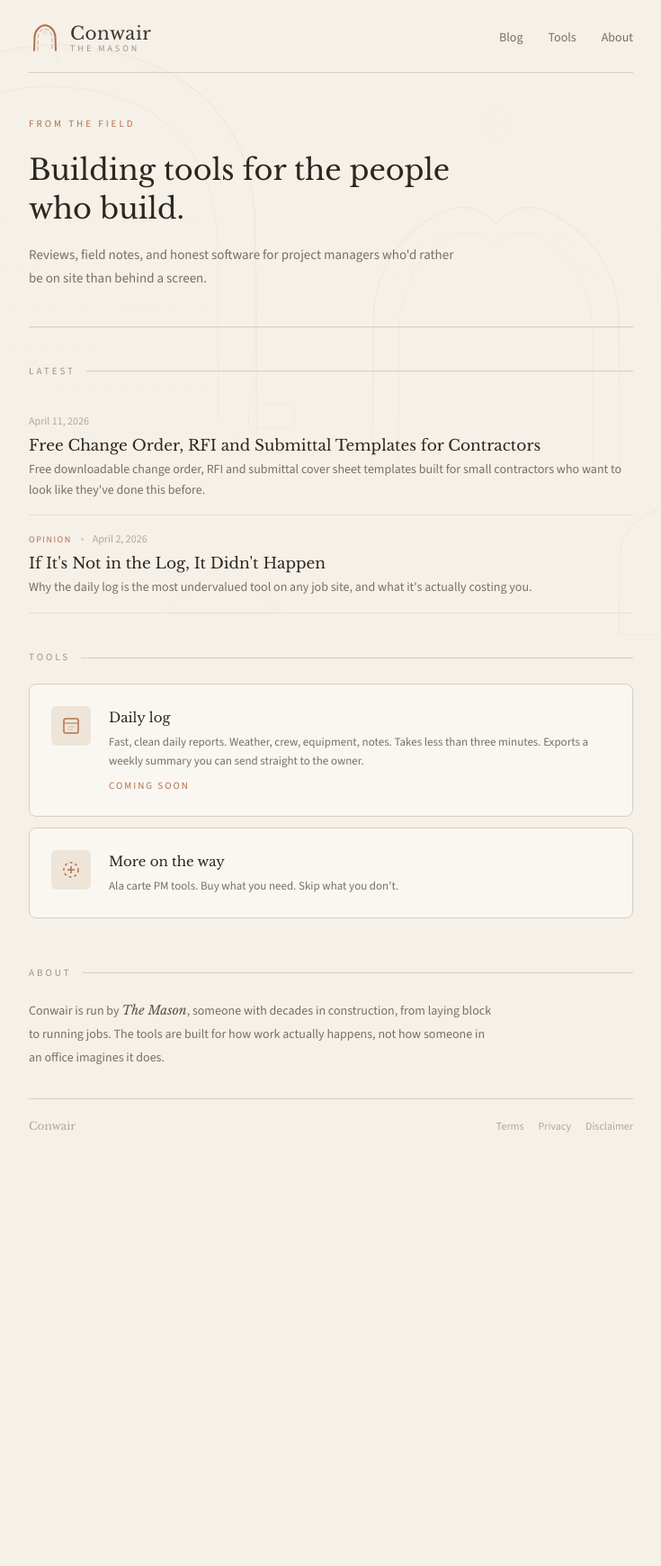
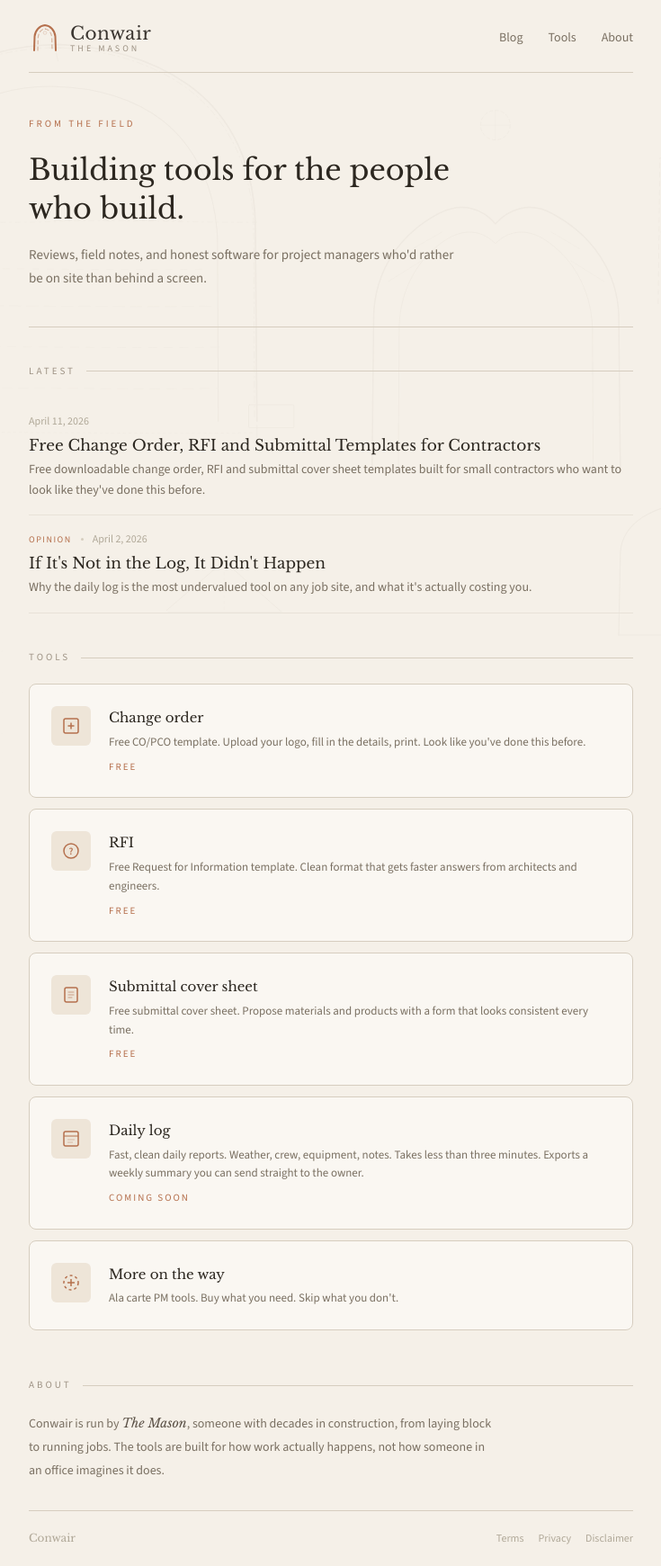
Before and after one commit to oldmanyellsathema/Conwair, a Jekyll site: the page built from index.md, in a window 1280 px wide. Shown: the whole page at 90% size, without its empty margins (272-1007 px from the left). Built offline with Jekyll 4.4.1, drawn with Linux system fonts in a browser that asks for light colours; before the commit the page ends 1282 px from its top, so only the background shows below that.

Commit message:
Add tools section with free templates links
Added new tools section with links to various free templates.

```diff
--- a/_layouts/home.html
+++ b/_layouts/home.html
@@ -1,18 +1,15 @@
 ---
 layout: default
 ---
-
 <div class="hero">
   <div class="hero-label">From the field</div>
   <h1>Building tools for the people who build.</h1>
   <p class="hero-body">Reviews, field notes, and honest software for project managers who'd rather be on site than behind a screen.</p>
 </div>
-
 <div class="section-head">
   <span>Latest</span>
   <div class="section-line"></div>
 </div>
-
 <ul class="post-list">
   {% for post in site.posts limit:10 %}
   <li>
@@ -34,13 +31,50 @@ layout: default
   </li>
   {% endfor %}
 </ul>
-
 <div class="section-head">
   <span>Tools</span>
   <div class="section-line"></div>
 </div>
-
 <div class="tools-section">
+  <a href="https://app.conwair.com/tools/change-order" class="tool-card" style="text-decoration:none;color:inherit;">
+    <div class="tool-badge">
+      <svg viewBox="0 0 22 22" fill="none" xmlns="http://www.w3.org/2000/svg">
+        <rect x="3" y="3" width="16" height="16" rx="2" stroke="#b5704d" stroke-width="1.5"/>
+        <path d="M8 11h6M11 8v6" stroke="#b5704d" stroke-width="1.5" stroke-linecap="round"/>
+      </svg>
+    </div>
+    <div class="tool-info">
+      <div class="tool-name">Change order</div>
+      <div class="tool-desc">Free CO/PCO template. Upload your logo, fill in the details, print. Look like you've done this before.</div>
+      <div class="tool-status">Free</div>
+    </div>
+  </a>
+  <a href="https://app.conwair.com/tools/rfi" class="tool-card" style="text-decoration:none;color:inherit;">
+    <div class="tool-badge">
+      <svg viewBox="0 0 22 22" fill="none" xmlns="http://www.w3.org/2000/svg">
+        <circle cx="11" cy="11" r="8" stroke="#b5704d" stroke-width="1.5"/>
+        <text x="11" y="15" text-anchor="middle" fill="#b5704d" font-size="11" font-weight="600">?</text>
+      </svg>
+    </div>
+    <div class="tool-info">
+      <div class="tool-name">RFI</div>
+      <div class="tool-desc">Free Request for Information template. Clean format that gets faster answers from architects and engineers.</div>
+      <div class="tool-status">Free</div>
+    </div>
+  </a>
+  <a href="https://app.conwair.com/tools/submittal" class="tool-card" style="text-decoration:none;color:inherit;">
+    <div class="tool-badge">
+      <svg viewBox="0 0 22 22" fill="none" xmlns="http://www.w3.org/2000/svg">
+        <rect x="4" y="3" width="14" height="16" rx="2" stroke="#b5704d" stroke-width="1.5"/>
+        <path d="M8 8h6M8 11h6M8 14h4" stroke="#b5704d" stroke-width="1" stroke-linecap="round" opacity="0.6"/>
+      </svg>
+    </div>
+    <div class="tool-info">
+      <div class="tool-name">Submittal cover sheet</div>
+      <div class="tool-desc">Free submittal cover sheet. Propose materials and products with a form that looks consistent every time.</div>
+      <div class="tool-status">Free</div>
+    </div>
+  </a>
   <div class="tool-card">
     <div class="tool-badge">
       <svg viewBox="0 0 22 22" fill="none" xmlns="http://www.w3.org/2000/svg">
@@ -56,7 +90,6 @@ layout: default
       <div class="tool-status">Coming soon</div>
     </div>
   </div>
-
   <div class="tool-card">
     <div class="tool-badge">
       <svg viewBox="0 0 22 22" fill="none" xmlns="http://www.w3.org/2000/svg">
@@ -71,7 +104,6 @@ layout: default
     </div>
   </div>
 </div>
-
 <div class="about-section">
   <div class="section-head">
     <span>About</span>
```
